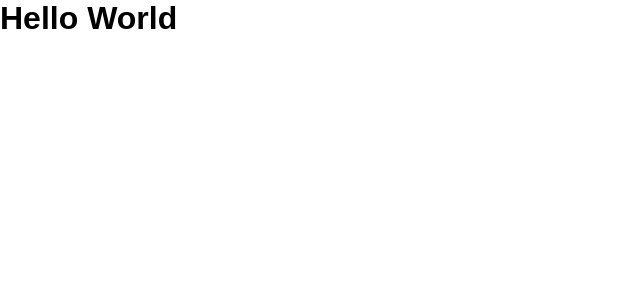
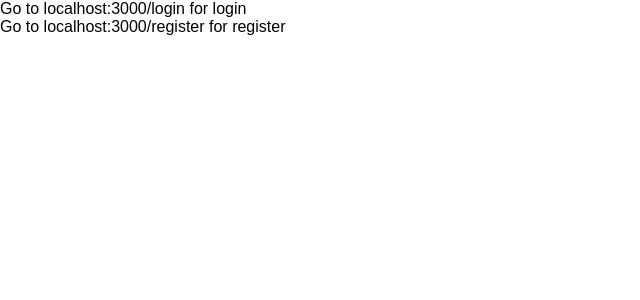
Before and after one commit to shrutikmali/caretaker-hiring, a React (Create React App) app in the folder client/: page / in a window 1280 px wide. Shown: the top 300 px of the page, without its empty margins (0-640 px from the left). Built offline with nearby package versions, Linux system fonts and the light colour scheme.

Commit message:
Add react router, login and register pages

```diff
--- a/client/src/App.js
+++ b/client/src/App.js
@@ -1,7 +1,25 @@
 import React from 'react';
+import Login from './components/Login/Login';
+import Register from './components/Register/Register';
+import { BrowserRouter as Router, Switch, Route } from 'react-router-dom';
 
 const App = () => {
-  return <h1>Hello World</h1>
+  return (
+    <Router>
+      <Switch>
+        <Route path='/login' exact>
+          <Login />
+        </Route>
+        <Route path='/register' exact>
+          <Register />
+        </Route>
+        <Route path = '/' exact>
+          <p>Go to localhost:3000/login for login</p>
+          <p>Go to localhost:3000/register for register</p>
+        </Route>
+      </Switch>
+    </Router>
+  )
 }
 
 export default App;
```
